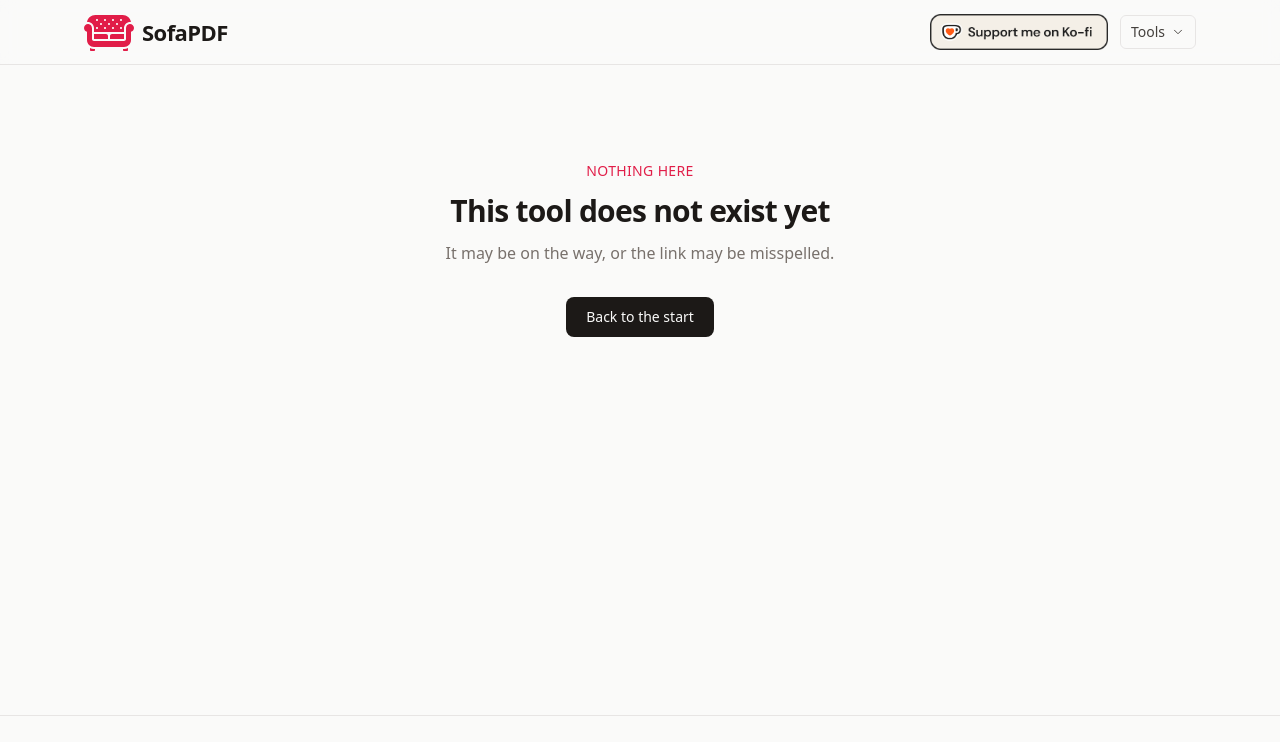
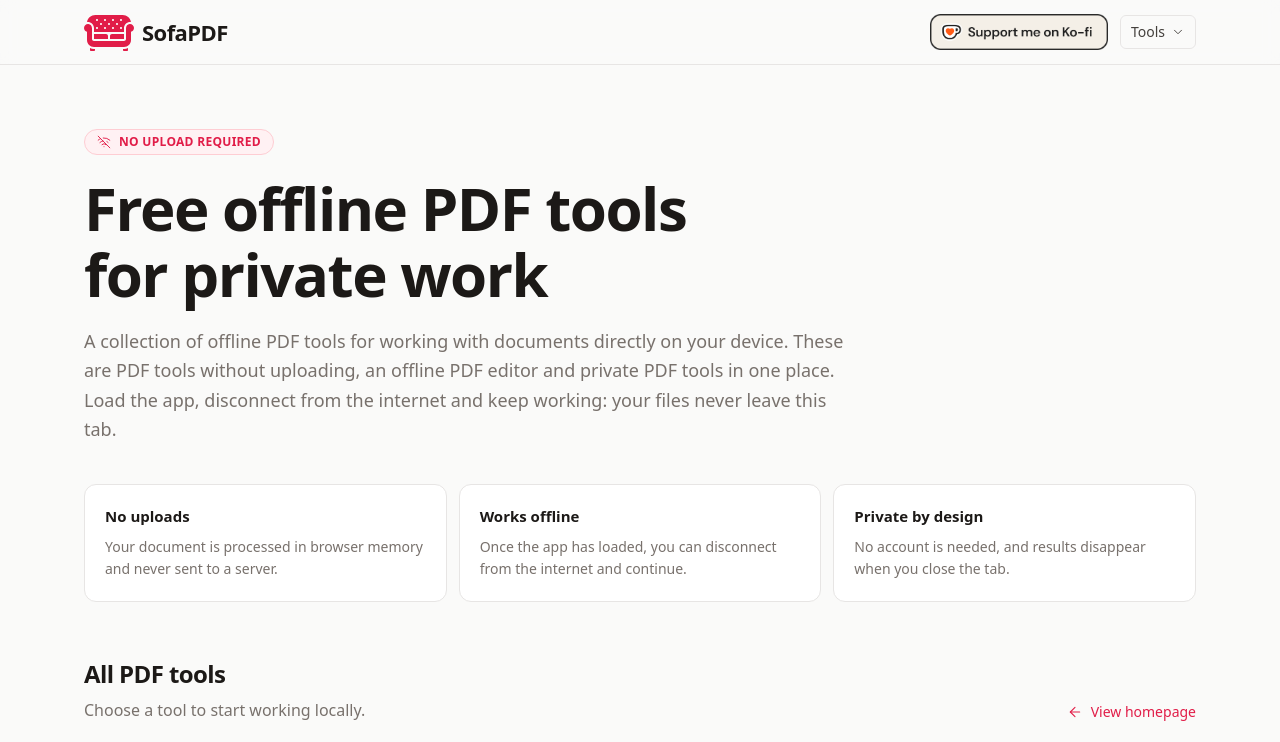
Before and after one commit to adgllorente/sofapdf, a React (Vite) app: page /tools/offline-pdf-tools in a window 1280 px wide. Shown: the top 742 px of the page. Built offline with nearby package versions, Linux system fonts and the light colour scheme.

Commit message:
Add offline tools route

```diff
--- a/src/App.tsx
+++ b/src/App.tsx
@@ -1,6 +1,7 @@
 import { BrowserRouter, Route, Routes } from 'react-router-dom'
 import { Layout } from '@/components/Layout'
 import { Dashboard } from '@/pages/Dashboard'
+import { OfflinePdfTools } from '@/pages/OfflinePdfTools'
 import { NotFound } from '@/pages/NotFound'
 import { Privacy } from '@/pages/Privacy'
 import { ToolPage } from '@/pages/ToolPage'
@@ -18,6 +19,7 @@ export default function App() {
       <Routes>
         <Route element={<Layout />}>
           <Route index element={<Dashboard />} />
+          <Route path="tools/offline-pdf-tools/" element={<OfflinePdfTools />} />
           <Route path="tools/:slug" element={<ToolPage />} />
           <Route path="workflow" element={<WorkflowPage />} />
           <Route path="privacy" element={<Privacy />} />
--- a/src/components/Layout.tsx
+++ b/src/components/Layout.tsx
@@ -50,6 +50,9 @@ function Footer() {
       <div className="mx-auto flex max-w-6xl flex-col gap-4 px-5 py-8 text-sm text-muted sm:flex-row sm:items-center sm:justify-between">
         <p>{fmt(t.footer.line, { year: APP.year, name: APP.legalName })}</p>
         <div className="flex flex-wrap items-center gap-x-4 gap-y-2">
+          <Link to="/tools/offline-pdf-tools/" className="text-muted transition hover:text-ink">
+            {t.offlinePage.linkTitle}
+          </Link>
           <Link to="/privacy" className="text-muted transition hover:text-ink">
             {t.footer.link}
           </Link>
--- a/src/components/ToolsMenu.tsx
+++ b/src/components/ToolsMenu.tsx
@@ -122,6 +122,16 @@ export function ToolsMenu() {
             )
           })}
 
+          <Link
+            to="/tools/offline-pdf-tools/"
+            onClick={() => setOpen(false)}
+            role="menuitem"
+            className="mt-3 flex items-center gap-2 border-t border-line px-2 pt-3 text-ink-soft transition hover:text-ink"
+          >
+            <Icon name="wifiOff" className="size-4 text-accent" />
+            <span className="truncate text-sm">{t.offlinePage.linkTitle}</span>
+          </Link>
+
           <Section title={t.locale.label}>
             {LOCALES.map((option) => (
               <Choice
--- a/src/i18n/locales/en.ts
+++ b/src/i18n/locales/en.ts
@@ -127,6 +127,27 @@ export const en: typeof es = {
 
   tabs: {
     all: 'All',
+  },
+
+  offlinePage: {
+    title: 'Free Offline PDF Tools – No Upload Required',
+    heading: 'Free offline PDF tools for private work',
+    description:
+      'Free PDF tools that work without uploading files: edit, organize, convert and protect your documents directly in your browser.',
+    badge: 'No upload required',
+    intro:
+      'A collection of offline PDF tools for working with documents directly on your device. These are PDF tools without uploading, an offline PDF editor and private PDF tools in one place. Load the app, disconnect from the internet and keep working: your files never leave this tab.',
+    benefitsTitle: 'Why use offline PDF tools',
+    benefits: [
+      { title: 'No uploads', body: 'Your document is processed in browser memory and never sent to a server.' },
+      { title: 'Works offline', body: 'Once the app has loaded, you can disconnect from the internet and continue.' },
+      { title: 'Private by design', body: 'No account is needed, and results disappear when you close the tab.' },
+    ],
+    toolsTitle: 'All PDF tools',
+    toolsBody: 'Choose a tool to start working locally.',
+    linkTitle: 'Offline PDF tools',
+    linkBody: 'Edit and transform your documents without uploading them to a server.',
+    back: 'View homepage',
   },
 
   workflow: {
--- a/src/i18n/locales/es.ts
+++ b/src/i18n/locales/es.ts
@@ -131,6 +131,27 @@ export const es = {
 
   tabs: {
     all: 'Todo',
+  },
+
+  offlinePage: {
+    title: 'Herramientas PDF offline gratis — sin subir archivos',
+    heading: 'Herramientas PDF offline y privadas',
+    description:
+      'Herramientas PDF gratis que funcionan sin subir archivos: edita, organiza, convierte y protege tus documentos directamente en el navegador.',
+    badge: 'Sin subir archivos',
+    intro:
+      'Una colección de herramientas PDF sin conexión para trabajar con tus documentos directamente en tu dispositivo. Son herramientas PDF sin subir archivos, un editor PDF offline y herramientas PDF privadas en un solo lugar. Carga la aplicación, desconecta internet y sigue trabajando: tus archivos no salen de esta pestaña.',
+    benefitsTitle: 'Ventajas de las herramientas PDF offline',
+    benefits: [
+      { title: 'Sin subidas', body: 'El documento se procesa en la memoria del navegador y no se envía a un servidor.' },
+      { title: 'Funciona sin conexión', body: 'Después de cargar la aplicación, puedes desconectar internet y continuar.' },
+      { title: 'Privacidad real', body: 'No necesitas una cuenta y los resultados desaparecen al cerrar la pestaña.' },
+    ],
+    toolsTitle: 'Todas las herramientas PDF',
+    toolsBody: 'Elige una herramienta para empezar a trabajar localmente.',
+    linkTitle: 'Herramientas PDF offline',
+    linkBody: 'Edita y transforma tus documentos sin subirlos a ningún servidor.',
+    back: 'Ver el inicio',
   },
 
   workflow: {
--- a/src/pages/Dashboard.tsx
+++ b/src/pages/Dashboard.tsx
@@ -29,6 +29,37 @@ export function Dashboard() {
       title: fmt(t.meta.homeTitle, { app: APP.name, tagline: t.brand.tagline }),
       description: t.meta.description,
       path: '/',
+      structuredData: {
+        '@context': 'https://schema.org',
+        '@graph': [
+          {
+            '@type': 'WebSite',
+            name: APP.name,
+            url: `https://${APP.domain}/`,
+            description: t.meta.description,
+            inLanguage: t.meta.lang,
+          },
+          {
+            '@type': 'SoftwareApplication',
+            name: APP.name,
+            url: `https://${APP.domain}/`,
+            description: t.meta.description,
+            applicationCategory: 'UtilitiesApplication',
+            applicationSubCategory: 'PDF utility',
+            operatingSystem: 'Web',
+            isAccessibleForFree: true,
+            inLanguage: t.meta.lang,
+            featureList: TOOLS.filter((tool) => tool.status === 'ready').map(
+              (tool) => t.tools[tool.slug].name,
+            ),
+            offers: {
+              '@type': 'Offer',
+              price: '0',
+              priceCurrency: 'USD',
+            },
+          },
+        ],
+      },
     })
   }, [locale])
 
--- /dev/null
+++ b/src/pages/OfflinePdfTools.tsx
@@ -0,0 +1,77 @@
+import { useEffect } from 'react'
+import { Link } from 'react-router-dom'
+import { Icon } from '@/components/Icon'
+import { ToolCard } from '@/components/ToolCard'
+import { APP } from '@/config'
+import { applyDocumentSeo, t } from '@/i18n'
+import { useLocale } from '@/i18n/react'
+import { sortTools, TOOLS } from '@/tools/registry'
+
+export function OfflinePdfTools() {
+  const locale = useLocale()
+  const tools = sortTools(TOOLS, (tool) => t.tools[tool.slug].name)
+
+  useEffect(() => {
+    applyDocumentSeo({
+      title: t.offlinePage.title,
+      description: t.offlinePage.description,
+      path: '/tools/offline-pdf-tools/',
+      structuredData: {
+        '@context': 'https://schema.org',
+        '@type': 'CollectionPage',
+        name: t.offlinePage.title,
+        description: t.offlinePage.description,
+        url: `https://${APP.domain}/tools/offline-pdf-tools/`,
+        inLanguage: t.meta.lang,
+        mainEntity: {
+          '@type': 'ItemList',
+          itemListElement: tools.map((tool, index) => ({
+            '@type': 'ListItem',
+            position: index + 1,
+            name: t.tools[tool.slug].name,
+            url: `https://${APP.domain}/tools/${tool.slug}`,
+          })),
+        },
+      },
+    })
+  }, [locale, tools])
+
+  return (
+    <div className="mx-auto max-w-6xl px-5 py-10 sm:py-16">
+      <header className="max-w-3xl">
+        <div className="inline-flex items-center gap-2 rounded-full border border-accent-line bg-accent-soft px-3 py-1 text-xs font-semibold tracking-wide text-accent uppercase">
+          <Icon name="wifiOff" className="size-3.5" />
+          {t.offlinePage.badge}
+        </div>
+        <h1 className="mt-5 text-4xl leading-[1.1] font-semibold tracking-tight text-balance text-ink sm:text-6xl">
+          {t.offlinePage.heading}
+        </h1>
+        <p className="mt-5 text-lg leading-relaxed text-muted">{t.offlinePage.intro}</p>
+      </header>
+
+      <section className="mt-10 grid gap-3 sm:grid-cols-3" aria-label={t.offlinePage.benefitsTitle}>
+        {t.offlinePage.benefits.map((benefit) => (
+          <div key={benefit.title} className="rounded-card border border-line bg-surface p-5">
+            <h2 className="text-[15px] font-semibold text-ink">{benefit.title}</h2>
+            <p className="mt-2 text-sm leading-relaxed text-muted">{benefit.body}</p>
+          </div>
+        ))}
+      </section>
+
+      <div className="mt-14 flex items-end justify-between gap-4">
+        <div>
+          <h2 className="text-2xl font-semibold tracking-tight text-ink">{t.offlinePage.toolsTitle}</h2>
+          <p className="mt-2 text-muted">{t.offlinePage.toolsBody}</p>
+        </div>
+        <Link to="/" className="hidden shrink-0 items-center gap-2 text-sm font-medium text-accent hover:text-accent-hover sm:flex">
+          <Icon name="arrowLeft" className="size-4" />
+          {t.offlinePage.back}
+        </Link>
+      </div>
+
+      <div className="mt-5 grid gap-3 sm:grid-cols-3 lg:grid-cols-4 xl:grid-cols-5">
+        {tools.map((tool) => <ToolCard key={tool.slug} tool={tool} />)}
+      </div>
+    </div>
+  )
+}
```
